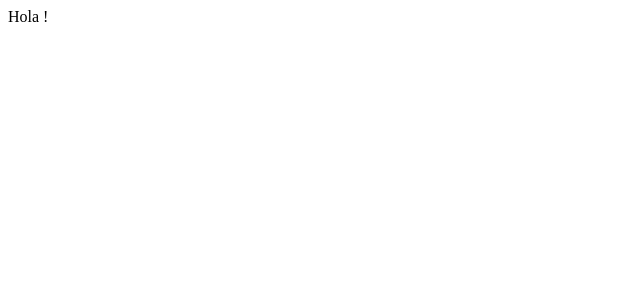
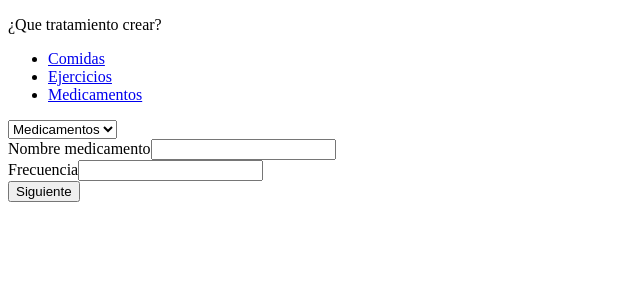
Before and after one commit to Saphira1406/eira, a React (Create React App) app in the folder eira/: page / in a window 1280 px wide. Shown: the top 300 px of the page, without its empty margins (0-640 px from the left). Built offline with nearby package versions, Linux system fonts and the light colour scheme.

Commit message:
agrega vista html formulario comidas

```diff
--- a/eira/package.json
+++ b/eira/package.json
@@ -8,6 +8,7 @@
     "@testing-library/user-event": "^13.5.0",
     "react": "^18.2.0",
     "react-dom": "^18.2.0",
+    "react-router-dom": "^6.4.2",
     "react-scripts": "5.0.1",
     "web-vitals": "^2.1.4"
   },
--- a/eira/public/index.html
+++ b/eira/public/index.html
@@ -38,6 +38,6 @@
       To begin the development, run `npm start` or `yarn start`.
       To create a production bundle, use `npm run build` or `yarn build`.
     -->
-    <script src="js/register-sw.js"></script>
+    <!-- <script src="js/register-sw.js"></script> sw-->
   </body>
 </html>
--- a/eira/src/App.js
+++ b/eira/src/App.js
@@ -1,8 +1,19 @@
+import { Routes, Route, useNavigate } from 'react-router-dom'
+import Home from './pages/Home'
+import Comidas from './pages/Comidas'
+import Ejercicios from './pages/Ejercicios'
+import Medicamentos from './pages/Medicamentos'
 
 
 function App() {
   return (
-   <div> Hola !</div>
+    <Routes>
+      <Route path='/' element={<Home />} />
+      <Route path='/comidas' element={<Comidas />} />
+      <Route path='/ejercicios' element={<Ejercicios />} />
+      <Route path='/medicamentos' element={<Medicamentos />} />
+
+    </Routes>
   );
 }
 
--- a/eira/src/index.js
+++ b/eira/src/index.js
@@ -1,10 +1,13 @@
 import React from 'react';
 import ReactDOM from 'react-dom/client';
 import App from './App';
+import { BrowserRouter } from 'react-router-dom';
 
 const root = ReactDOM.createRoot(document.getElementById('root'));
 root.render(
   <React.StrictMode>
-    <App />
+    <BrowserRouter>
+      <App />
+    </BrowserRouter>
   </React.StrictMode>
 );
--- /dev/null
+++ b/eira/src/pages/Comidas.jsx
@@ -0,0 +1,59 @@
+import { useState } from 'react'
+
+function Comidas() {
+    const [comida, setComida] = useState("")
+    const [comidas, setComidas] = useState([])
+
+    /** boton subir form */
+    function handleSubmit(ev) {
+        ev.preventDefault()
+        console.log(comidas)
+
+    }
+
+    /** boton agregar al array */
+    function agregarComida(ev) {
+        console.log("Agregar comi", comida);
+        console.log("Array comi", comidas);
+        setComidas(prev => [...prev, comida]);
+        setComida("");
+    }
+
+    /** boton cambios input */
+    function onChangeComida(ev) {
+        setComida(ev.target.value);
+
+    }
+
+    return (
+        <>
+            <div> Formulario de comidas</div>
+
+            <form onSubmit={handleSubmit}>
+                <div className="mb-3">
+                    <label htmlFor="comida" className="form-label">Nombre comida a restringir</label>
+                    <input type="text" className="form-control" id="comida" name="comida" value={comida} onChange={onChangeComida} />
+                    <button type="button" onClick={agregarComida}>agregar</button>
+                </div>
+                <input type="hidden" name="id_medico" value="63239b30953ee51e9b52f154" />
+                <input type="hidden" name="id_paciente" value="63239baf953ee51e9b52f157" />
+
+                <p>Lista de comidas agregadas</p>
+                <ul>
+                    {comidas.map((comida, i) =>
+
+                    <li key={i}>
+                        {comida}
+                    </li>
+                    )}
+                </ul>
+
+
+                <button type="submit" className="btn btn-form w-100">Guardar</button>
+            </form>
+
+        </>
+    )
+}
+
+export default Comidas
--- /dev/null
+++ b/eira/src/pages/Ejercicios.jsx
@@ -0,0 +1,15 @@
+
+
+function Ejercicios() {
+
+
+
+    return (
+        <>
+            <div> Formulario de Ejercicios</div>
+
+        </>
+    )
+}
+
+export default Ejercicios
--- /dev/null
+++ b/eira/src/pages/Home.jsx
@@ -0,0 +1,50 @@
+import { Link } from 'react-router-dom'
+
+function Home() {
+
+    return (
+        <>
+        <p>¿Que tratamiento crear?</p>
+        <ul>
+            <li> <Link to={'/comidas'} className="">Comidas</Link></li>
+            <li> <Link to={'/ejercicios'} className="">Ejercicios</Link></li>
+            <li> <Link to={'/medicamentos'} className="">Medicamentos</Link></li>
+        </ul>
+
+
+
+
+          <form >
+            <div className="mb-3">
+                <div className="form-group">
+                    <label htmlFor="tipo"></label>
+                    <select className="form-control" name="tipo" id="">
+                    <option>Medicamentos</option>
+                    <option>Ejercicio</option>
+                    <option>Comidas</option>
+                    </select>
+                </div>
+            </div>
+
+            <div className="mb-3">
+                <input type="hidden" name="id_prof" value="" />
+                <input type="hidden" name="id_paciente" value="" />
+            </div>
+            <div className="mb-3">
+                <label htmlFor="medicamento" className="form-label">Nombre medicamento</label>
+                <input type="text" className="form-control" id="medicamento" name="medicamento"  />
+            </div>
+
+            <div className="mb-3">
+                <label htmlFor="frecuencia" className="form-label">Frecuencia</label>
+                <input type="number" className="form-control" id="frecuencia" name="frecuencia"  />
+            </div>
+
+            <button type="submit" className="btn btn-form w-100">Siguiente</button>
+
+        </form>
+        </>
+    )
+}
+
+export default Home
--- /dev/null
+++ b/eira/src/pages/Medicamentos.jsx
@@ -0,0 +1,15 @@
+
+
+function Medicamentos() {
+
+
+
+    return (
+        <>
+            <div> Formulario de Medicamentos</div>
+
+        </>
+    )
+}
+
+export default Medicamentos
```
Also changed, not shown: 1 other file (tests, documents, lock files or other folders).
